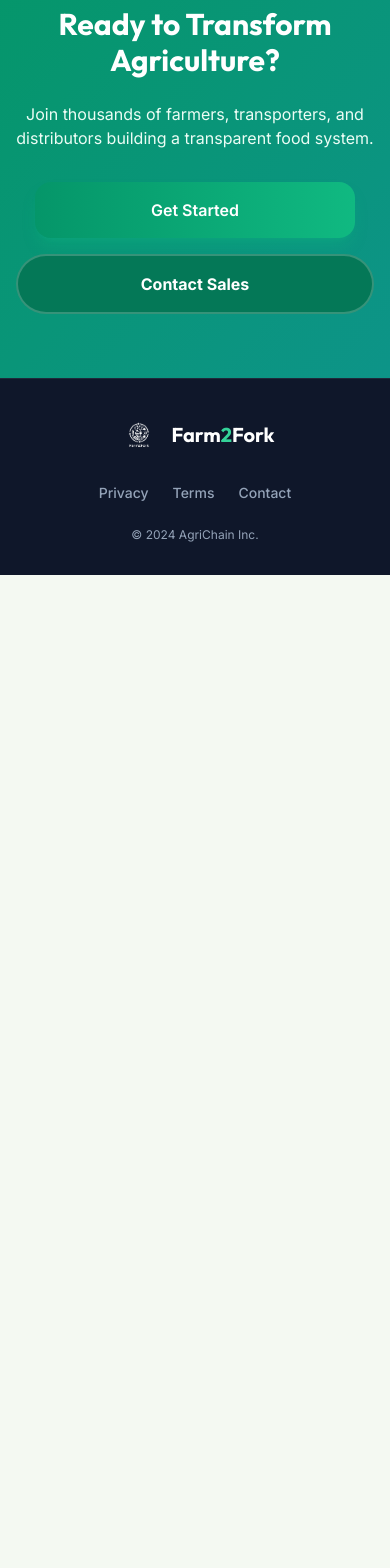
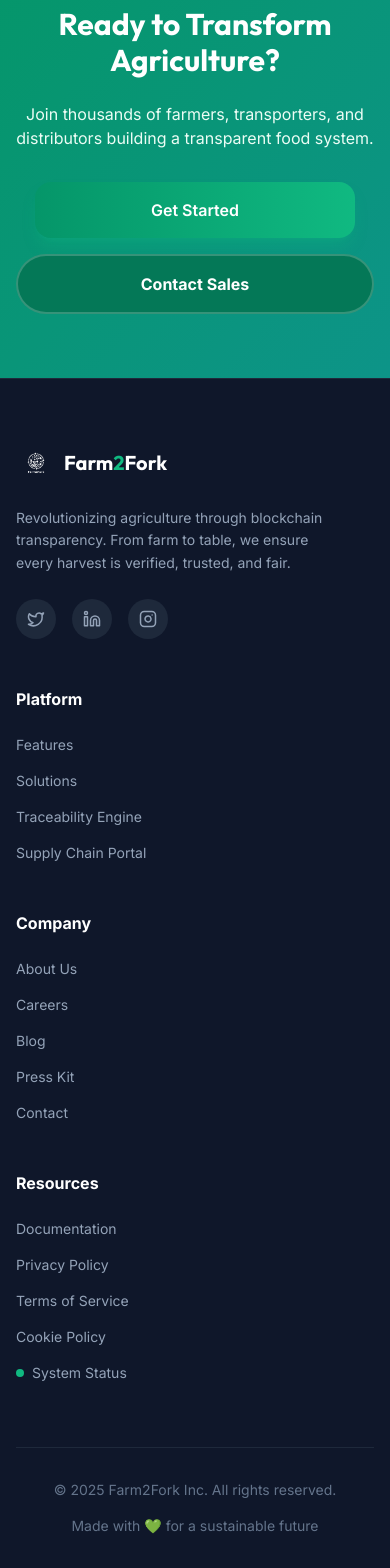
Before and after one commit to SuryaMahesh04/FarmtoFork, a React (Vite) app: page / in a window 390 px wide. Shown: the part 5969-7537 px from the top of the page. Before the commit the page ends 6544 px from the top, so only its background shows below. Built offline with nearby package versions, Linux system fonts and the light colour scheme; no server answers.

Commit message:
added footer

```diff
--- a/src/pages/Landing.jsx
+++ b/src/pages/Landing.jsx
@@ -1,6 +1,6 @@
 import React, { useState } from 'react';
 import { Link, useNavigate } from 'react-router-dom';
-import { Sprout, Truck, Store, User, Database, Search, Shield, Leaf, BarChart3, Globe, Award, ArrowRight, CheckCircle2, Menu, X, Zap, Lock, Clock, TrendingUp, Users, Package, Star, ChevronDown } from 'lucide-react';
+import { Sprout, Truck, Store, User, Database, Search, Shield, Leaf, BarChart3, Globe, Award, ArrowRight, CheckCircle2, Menu, X, Zap, Lock, Clock, TrendingUp, Users, Package, Star, ChevronDown, Twitter, Linkedin, Instagram } from 'lucide-react';
 import { motion, AnimatePresence } from 'framer-motion';
 import Button from '../components/ui/Button';
 import heroImage from '../assets/image.png';
@@ -204,8 +204,7 @@ const Landing = () => {
                             alt="Organic farm field"
                             className="w-full max-w-[1500px] mx-auto object-contain transform scale-125 lg:scale-110 origin-bottom"
                         />
-                        {/* Gradient Overlay to blend bottom of image */}
-                        <div className="absolute bottom-0 left-1/2 -translate-x-1/2 w-[150%] h-32 bg-gradient-to-t from-white via-white/80 to-transparent"></div>
+
                     </motion.div>
                 )}
             </div>
@@ -489,26 +488,98 @@ const Landing = () => {
             </div>
 
             {/* Footer */}
-            <footer className="bg-slate-900 text-slate-400 py-8 md:py-12 border-t border-slate-800">
+            <footer className="bg-slate-900 pt-16 pb-8 border-t border-slate-800">
                 <div className="container mx-auto px-4 md:px-6">
-                    <div className="flex flex-col md:flex-row justify-between items-center gap-4">
-                        <Link to="/" className="flex items-center gap-2 md:gap-3 mb-2 md:mb-0">
+                    <div className="grid grid-cols-1 md:grid-cols-2 lg:grid-cols-4 gap-12 mb-16">
+                        {/* Brand Column */}
+                        <div className="space-y-6">
+                            <Link to="/" className="flex items-center gap-2">
                                 <img
                                     src={logo}
                                     alt="Farm2Fork Logo"
-                                className="h-12 md:h-16 w-auto object-contain brightness-0 invert"
+                                    className="h-10 w-auto brightness-0 invert"
                                 />
-                            <span className="font-display font-bold text-xl md:text-2xl text-white">
-                                Farm<span className="text-emerald-400">2</span>Fork
+                                <span className="font-display font-bold text-xl text-white">
+                                    Farm<span className="text-emerald-500">2</span>Fork
                                 </span>
                             </Link>
-                        <div className="flex gap-6 md:gap-8 text-sm font-medium">
-                            <a href="#" className="hover:text-white transition-colors">Privacy</a>
-                            <a href="#" className="hover:text-white transition-colors">Terms</a>
-                            <a href="#" className="hover:text-white transition-colors">Contact</a>
+                            <p className="text-slate-400 text-sm leading-relaxed max-w-xs">
+                                Revolutionizing agriculture through blockchain transparency. From farm to table, we ensure every harvest is verified, trusted, and fair.
+                            </p>
+                            <div className="flex gap-4">
+                                <a href="#" className="w-10 h-10 rounded-full bg-slate-800 flex items-center justify-center text-slate-400 hover:bg-emerald-600 hover:text-white transition-all transform hover:-translate-y-1">
+                                    <Twitter size={18} />
+                                </a>
+                                <a href="#" className="w-10 h-10 rounded-full bg-slate-800 flex items-center justify-center text-slate-400 hover:bg-blue-600 hover:text-white transition-all transform hover:-translate-y-1">
+                                    <Linkedin size={18} />
+                                </a>
+                                <a href="#" className="w-10 h-10 rounded-full bg-slate-800 flex items-center justify-center text-slate-400 hover:bg-pink-600 hover:text-white transition-all transform hover:-translate-y-1">
+                                    <Instagram size={18} />
+                                </a>
                             </div>
-                        <div className="text-xs md:text-sm mt-2 md:mt-0">
-                            &copy; 2024 AgriChain Inc.
+                        </div>
+
+                        {/* Platform Links */}
+                        <div>
+                            <h4 className="font-bold text-white mb-6">Platform</h4>
+                            <ul className="space-y-4 text-sm text-slate-400">
+                                <li>
+                                    <a href="#features" className="hover:text-emerald-400 transition-colors flex items-center gap-2">
+                                        Features
+                                    </a>
+                                </li>
+                                <li>
+                                    <a href="#roles" className="hover:text-emerald-400 transition-colors flex items-center gap-2">
+                                        Solutions
+                                    </a>
+                                </li>
+                                <li>
+                                    <Link to="/trace" className="hover:text-emerald-400 transition-colors flex items-center gap-2">
+                                        Traceability Engine
+                                    </Link>
+                                </li>
+                                <li>
+                                    <Link to="/login" className="hover:text-emerald-400 transition-colors flex items-center gap-2">
+                                        Supply Chain Portal
+                                    </Link>
+                                </li>
+                            </ul>
+                        </div>
+
+                        {/* Company Links */}
+                        <div>
+                            <h4 className="font-bold text-white mb-6">Company</h4>
+                            <ul className="space-y-4 text-sm text-slate-400">
+                                <li><a href="#" className="hover:text-emerald-400 transition-colors">About Us</a></li>
+                                <li><a href="#" className="hover:text-emerald-400 transition-colors">Careers</a></li>
+                                <li><a href="#" className="hover:text-emerald-400 transition-colors">Blog</a></li>
+                                <li><a href="#" className="hover:text-emerald-400 transition-colors">Press Kit</a></li>
+                                <li><a href="#" className="hover:text-emerald-400 transition-colors">Contact</a></li>
+                            </ul>
+                        </div>
+
+                        {/* Resources Links */}
+                        <div>
+                            <h4 className="font-bold text-white mb-6">Resources</h4>
+                            <ul className="space-y-4 text-sm text-slate-400">
+                                <li><a href="#" className="hover:text-emerald-400 transition-colors">Documentation</a></li>
+                                <li><a href="#" className="hover:text-emerald-400 transition-colors">Privacy Policy</a></li>
+                                <li><a href="#" className="hover:text-emerald-400 transition-colors">Terms of Service</a></li>
+                                <li><a href="#" className="hover:text-emerald-400 transition-colors">Cookie Policy</a></li>
+                                <li><a href="#" className="hover:text-emerald-400 transition-colors flex items-center gap-2">
+                                    <span className="w-2 h-2 rounded-full bg-emerald-500"></span>
+                                    System Status
+                                </a></li>
+                            </ul>
+                        </div>
+                    </div>
+
+                    <div className="border-t border-slate-800 pt-8 flex flex-col md:flex-row justify-between items-center gap-4">
+                        <p className="text-slate-500 text-sm">
+                            &copy; {new Date().getFullYear()} Farm2Fork Inc. All rights reserved.
+                        </p>
+                        <div className="flex gap-6 text-sm text-slate-500">
+                            <span>Made with 💚 for a sustainable future</span>
                         </div>
                     </div>
                 </div>
```
Also changed, not shown: src/pages/transporter/Vehicles.jsx (+65 -41 lines), 1 other file (tests, documents, lock files or other folders). Lines whose indentation alone changed are shown as unchanged.
